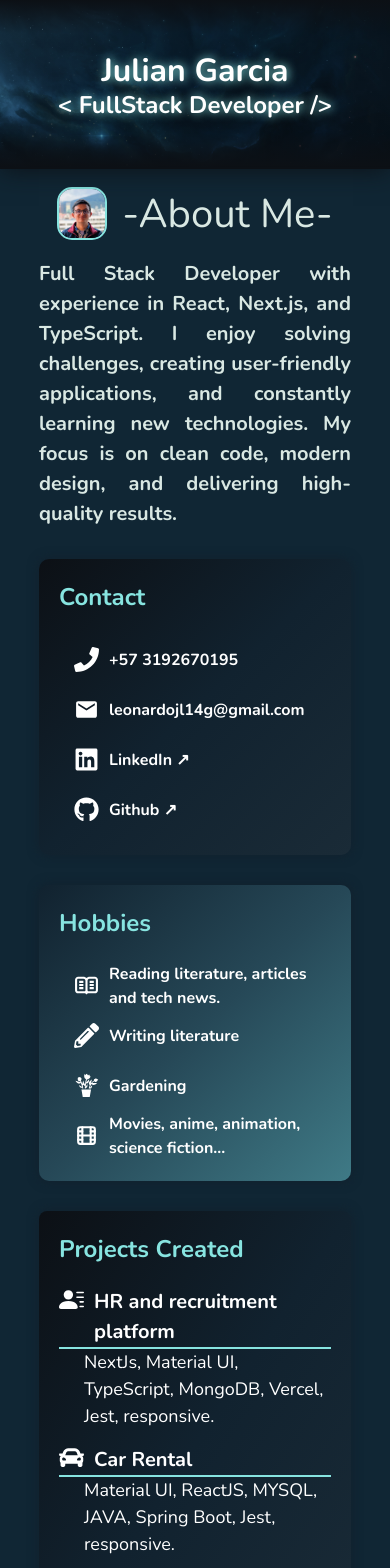
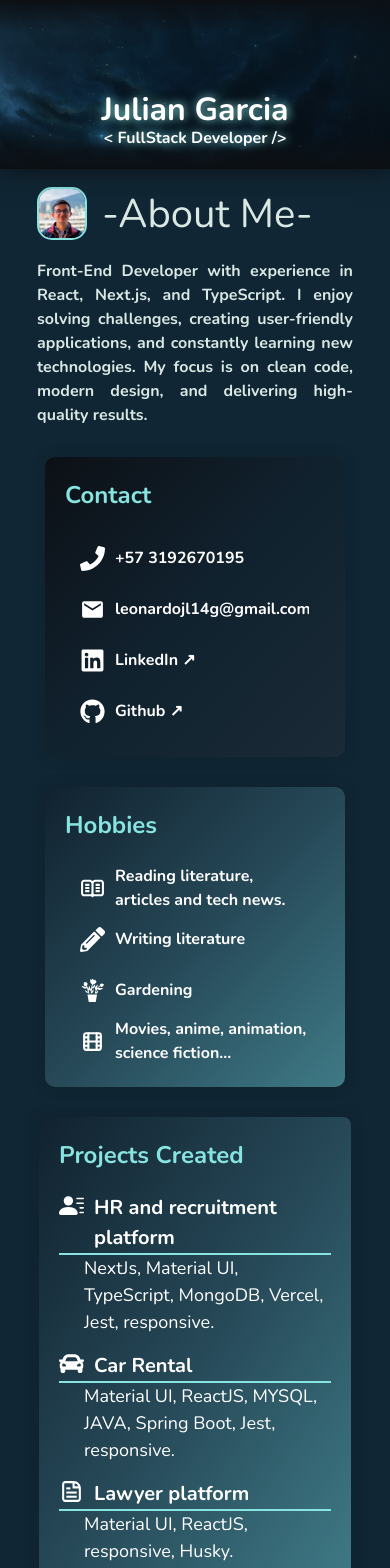
Before and after one commit to Julianleo14/julian.dev, a Next.js app in the folder portfolio/: page / in a window 390 px wide. Shown: the top 1568 px of the page. Built offline with nearby package versions, Linux system fonts and the light colour scheme.

Commit message:
Revert "Page Created"
This reverts commit cafe2317b406d5077ead12a475e08c386f42460e.

```diff
--- a/portfolio/src/app/components/card.module.css
+++ b/portfolio/src/app/components/card.module.css
@@ -1,35 +1,32 @@
 /*Projects Card*/
 .cardContainerWithDetails {
     display: flex;
-    min-width: 350px;
-    max-width: 600px; /* Mínimo ancho */
-    max-height: 500px; /* Límite máximo de altura */
+    width: auto;
+    max-width: 500px; /* Máximo ancho cuando crezca horizontalmente */
+    min-width: 300px; /* Mínimo ancho */
+    /*max-height: 500px; !* Límite máximo de altura *!*/
     overflow: hidden; /* Habilita el scroll si el contenido excede */
     box-shadow: 0px 0px 10px 2px #11222F;
     border-radius: 8px;
     padding: 20px;
     margin-top: 20px;
 }
-
-.cardContentWithDetails {
+.cardContentWithDetails{
     display: flex;
     flex-direction: column;
     gap: 20px;
 }
-
-.listWithDetails {
+.listWithDetails{
     display: flex;
     flex-direction: column;
     gap: 15px;
 }
-
-.listItemWithDetails {
+.listItemWithDetails{
     display: flex;
     flex-direction: column;
 
 }
-
-.listItemWithDetailsTitle {
+.listItemWithDetailsTitle{
     display: flex;
     gap: 10px;
     font-size: 20px;
@@ -38,8 +35,7 @@
     border-bottom: 2px double #87E4E0;
 
 }
-
-.details {
+.details{
     padding-left: 25px;
     font-size: 18px;
     color: white;
@@ -49,7 +45,9 @@
 
 /*Small Card*/
 .cardContainerSmall {
-    width: 350px;
+    min-width: 300px;
+    max-width: 300px;
+    min-height: 300px;
     border-radius: 10px;
     box-shadow: 0px 0px 10px 2px #11222F;
     color: white;
@@ -125,8 +123,9 @@
 /*Large Card*/
 .cardContainerLarge {
     display: flex;
-    min-width: 350px;
-    max-width: 600px; /* Máximo ancho cuando crezca horizontalmente */
+    width: auto;
+    max-width: 500px; /* Máximo ancho cuando crezca horizontalmente */
+    min-width: 300px; /* Mínimo ancho */
     max-height: 500px; /* Límite máximo de altura */
     overflow: hidden; /* Habilita el scroll si el contenido excede */
     box-shadow: 0px 0px 10px 2px #11222F;
@@ -167,33 +166,12 @@
 
 @media (max-width: 600px) {
     .cardContainerLarge {
-        width: 100%;
+        max-width: 300px;
         max-height: max-content;
-        max-width: 100%;
     }
 
-    .cardContainerSmall {
-        max-height: max-content;
+    .cardContentLarge {
         width: 100%;
-        max-width: 100%;
-
-    }
-
-    .cardContainerWithDetails {
-        max-height: max-content;
-
-        width: 100%;
-        min-width: auto;
-        max-width: 100%;
-
-    }
-
-    .cardContainerLarge {
-        max-height: max-content;
-
-        width: 100%;
-        max-width: 100%;
-        min-width: auto;
     }
 
     .listLarge {
--- a/portfolio/src/app/globals.css
+++ b/portfolio/src/app/globals.css
@@ -39,7 +39,7 @@ header {
 main {
     flex-grow: 1;
     display: flex;
-
+    justify-content: center;
 }
 
 footer {
--- a/portfolio/src/app/header.module.css
+++ b/portfolio/src/app/header.module.css
@@ -85,13 +85,154 @@
     text-shadow: #87E4E0 1px 0 10px;
 }
 
+.header_profilePic {
+    width: 35%;
+    max-width: 210px;
+
+}
+
 .header_title h1 {
-    font-size: 2rem;
+    font-size: 3rem;
     font-weight: bold;
     line-height: 1;
 }
 
 .header_title h2 {
+
     font-size: 1.5rem;
     font-weight: bold;
 }
+
+.hamburgerContainer {
+    position: absolute;
+    top: 0;
+    right: 0;
+    width: 45%;
+    height: 100vh;
+}
+
+.hamburgerMenu {
+    position: absolute;
+    top: 2%;
+    right: 2%;
+}
+
+.hamburgerMenuModal {
+    font-size: 1rem;
+    display: none;
+    background-color: #000000;
+    height: 100%;
+    color: white;
+    border-radius: 5px;
+}
+
+.hamburgerMenuModal ul {
+    height: 40%;
+    display: flex;
+    flex-direction: column;
+    justify-content: space-around;
+    align-items: flex-start;
+    padding: 30% 0% 0% 10%;
+}
+
+.hamburgerMenuModal li {
+    transition: transform 0.3s ease-in-out;
+    display: flex;
+    align-items: center;
+    width: 80%;
+    height: 50px;
+    padding-left: 10px;
+
+}
+
+.hamburgerMenuModal li:hover {
+    text-decoration-thickness: 3px;
+    transform: scale(1.2);
+    cursor: pointer;
+    background-color: #051323;
+    border-radius: 5px;
+
+}
+
+/*MenuIcon*/
+.menuIcon {
+    --s: 30px; /* control the size */
+    --c: white; /* the color */
+    width: var(--s);
+    height: calc(var(--s) * 0.80);
+    border: none;
+    padding: 0;
+    border-inline: calc(var(--s) / 2) solid #0000;
+    box-sizing: content-box;
+    --_g1: linear-gradient(var(--c) 20%, #0000 0 80%, var(--c) 0) no-repeat content-box border-box;
+    --_g2: radial-gradient(circle closest-side at 50% 12.5%, var(--c) 95%, #0000) repeat-y content-box border-box;
+    background: var(--_g2) left var(--_p, 0px) top,
+    var(--_g1) left calc(var(--s) / 10 + var(--_p, 0px)) top,
+    var(--_g2) right var(--_p, 0px) top,
+    var(--_g1) right calc(var(--s) / 10 + var(--_p, 0px)) top;
+    background-size: 20% 80%,
+    40% 100%;
+    position: relative;
+    clip-path: inset(0 25%);
+    cursor: pointer;
+    transition: background-position 0.6s,
+    clip-path 0.6s;
+    -webkit-appearance: none;
+    -moz-appearance: none;
+    appearance: none;
+    display: none;
+}
+
+.menuIcon:before, .menuIcon:after {
+    content: "";
+    position: absolute;
+    border-radius: var(--s);
+    inset: 40% 0;
+    background: var(--c);
+    transition: transform .3s calc(.3s - var(--_s, .3s));
+}
+
+.menuIcon:checked {
+    clip-path: inset(0);
+    --_p: calc(-1 * var(--s));
+    --_s: 0s;
+}
+
+.menuIcon:checked:before {
+    transform: rotate(45deg);
+}
+
+.menuIcon:checked:after {
+    transform: rotate(-45deg);
+}
+
+.menuIcon:focus-visible {
+    clip-path: none;
+    -webkit-mask: none;
+    border: none;
+    outline: 2px solid var(--c);
+    outline-offset: 5px;
+}
+
+@media (max-width: 700px) {
+    .menuIcon {
+        display: block;
+    }
+
+    .header_menu {
+        display: none;
+    }
+
+    .header_title {
+        margin-top: 10%;
+    }
+
+    .header_title h1 {
+        font-size: 2rem;
+    }
+
+    .header_title h2 {
+
+        font-size: 1rem;
+    }
+}
--- a/portfolio/src/app/header.tsx
+++ b/portfolio/src/app/header.tsx
@@ -7,6 +7,7 @@ export default function MyHeader() {
 
     return (
         <div className={headerStyles.header_container_home}>
+
             <div className={headerStyles.header_banner}>
                 <div className={headerStyles.header_title}>
                     <h1>Julian Garcia</h1>
--- a/portfolio/src/app/home.module.css
+++ b/portfolio/src/app/home.module.css
@@ -1,27 +1,27 @@
 .homeContainer{
     height: 100%;
-    width: 100%;
     display: flex;
     flex-direction: column;
     align-items: center;
+    justify-content: flex-start;
     gap: 10px;
 }
 /*About*/
 .homeAbout{
     color: #D9E8E3;
     border-radius: 10px;
-    width:80%;
+    width:90%;
     height: max-content;
     display: flex;
     flex-direction: column;
     align-items: center;
     gap: 15px;
     margin-top: 15px;
+
 }
 .homeAbout_title{
-    width: 100%;
+    width: 90%;
     display: flex;
-    justify-content: center;
     align-items: center;
     gap: 15px;
 }
@@ -33,9 +33,8 @@
     border-radius: 15px;
 }
 .homeAbout_text{
-    width: 100%;
+    width: 90%;
     font-weight: bold;
-    font-size: 20px;
     text-align: justify;
 }
 /*Cards*/
--- a/portfolio/src/app/page.tsx
+++ b/portfolio/src/app/page.tsx
@@ -20,7 +20,7 @@ export default function Home() {
                     <h2>-About Me-</h2>
                 </article>
                 <article className={styles.homeAbout_text}>
-                    Full Stack Developer with experience in React, Next.js, and TypeScript. I enjoy solving
+                    Front-End Developer with experience in React, Next.js, and TypeScript. I enjoy solving
                     challenges, creating user-friendly applications, and constantly learning new technologies. My focus
                     is on clean code, modern design, and delivering high-quality results.
 
@@ -29,8 +29,8 @@ export default function Home() {
             <section className={styles.homeCards}>
                 <CardInfo title={"Contact"} content={contactInfo} cardType={"small"} backgroundColor={"dark"}/>
                 <CardInfo title={"Hobbies"} content={hobbies} cardType={"small"} backgroundColor={"light"}/>
-                <CardInfo title={"Projects Created"} content={projects} cardType={"large"} backgroundColor={"dark"}/>
-                <CardInfo title={"Techs"} content={techs} cardType={"large"} backgroundColor={"light"}/>
+                <CardInfo title={"Projects Created"} content={projects} cardType={"large"} backgroundColor={"light"}/>
+                <CardInfo title={"Techs"} content={techs} cardType={"large"} backgroundColor={"dark"}/>
                 <CardInfo title={"Skills and Qualities"} content={skills} cardType={"large"} backgroundColor={"dark"}/>
             </section>
         </div>
--- a/portfolio/utils/info.tsx
+++ b/portfolio/utils/info.tsx
@@ -186,10 +186,10 @@ export const skills = {
             icon: <RiTeamFill size={25}/>,
             info: "Teamwork"
         },
-    Curiosity:
+    communication:
         {
-            icon: <GiMagnifyingGlass size={25}/>,
-            info: "Curiosity"
+            icon: <TbMessageCircleCheck size={25}/>,
+            info: "Communication"
         },
     proactive:
         {
@@ -221,10 +221,10 @@ export const skills = {
             icon: <IoIosSchool size={25}/>,
             info: "Continuous learning"
         },
-    communication:
+    curiosity:
         {
-            icon: <TbMessageCircleCheck size={25}/>,
-            info: "Communication"
+            icon: <GiMagnifyingGlass size={25}/>,
+            info: "Curiosity"
         },
 
 }
```
